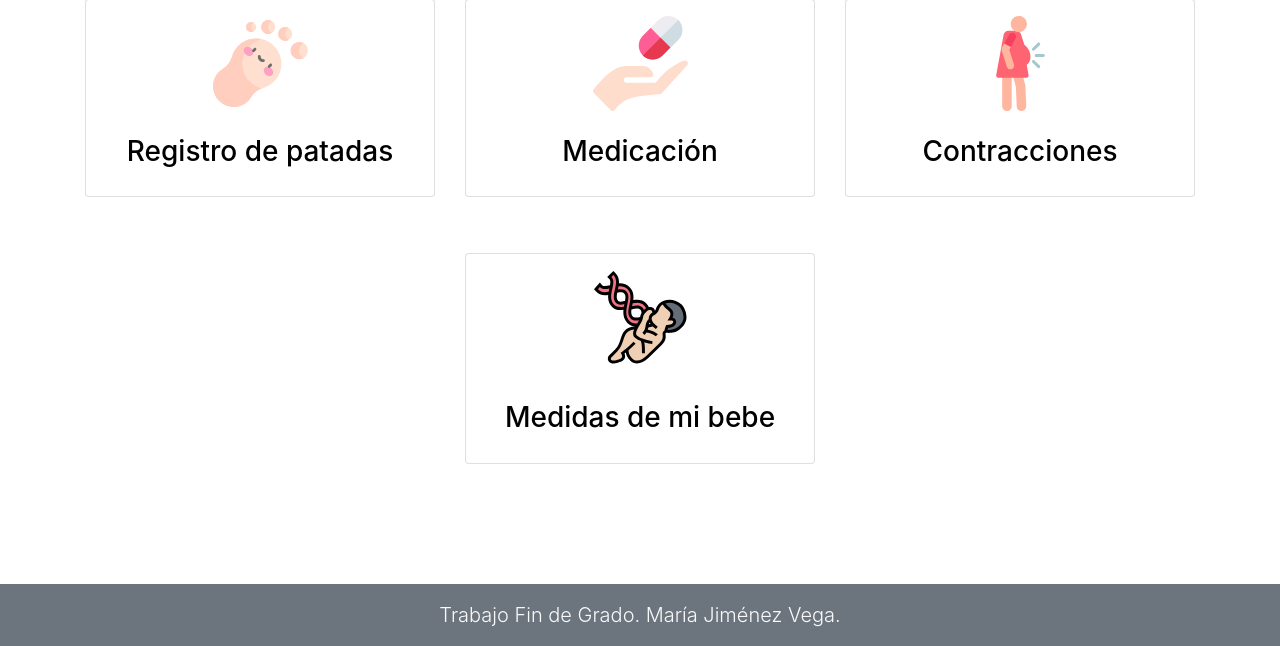
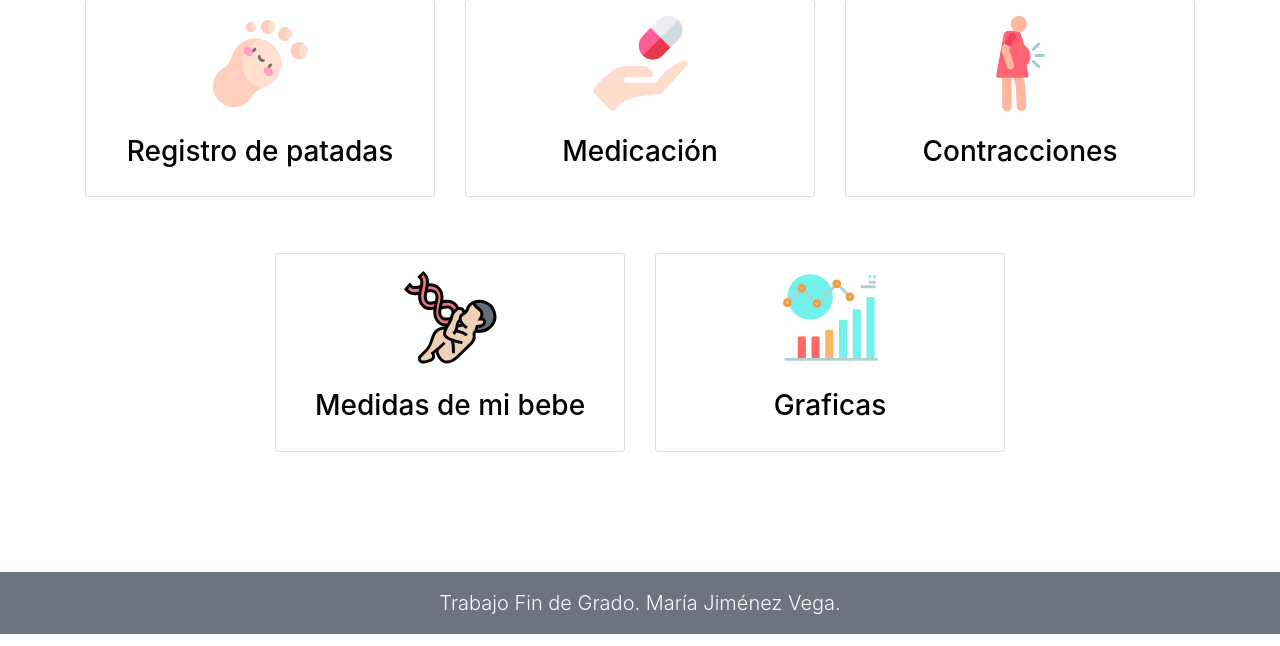
Before and after one commit to marjimveg1/tfgmaria, a Django app: page /miDiario/ in a window 1280 px wide. Shown: the part 481-1127 px from the top of the page. Run offline with Django 3.2, Linux system fonts and the light colour scheme; the visitor is signed in with stand-in values (Sample User, id 1); some libraries are stand-ins or nearby versions; some web fonts are replaced.

Commit message:
tarjeta graficas

```diff
--- a/Universidad/Universidad/Apps/Gestion/templates/diarioSeguimiento/diarioSeguimiento.html
+++ b/Universidad/Universidad/Apps/Gestion/templates/diarioSeguimiento/diarioSeguimiento.html
@@ -84,18 +84,31 @@
                </div>
           </div>
 
-
-
-         <div class="col-12 offset-lg-4 col-sm-6 col-md-6 col-lg-4 text-center mb-4">
+             <div class="col-12 offset-lg-2 col-sm-6 col-md-6 col-lg-4 text-center mb-4">
                <div class="card my-3">
                    <div class="mt-3">
                          <img src="../../static/icon/medidas.svg" alt="Medidas" class="icono" align="center">
                    </div>
                    <div class="card-body">
-                       <a href="/inicioMedida/" class="enlacesDiario pt-1"> <h3 class="pt-1"><h3 class="pt-1">Medidas de mi bebe</h3></a>
+                       <a href="/inicioMedida/" class="enlacesDiario pt-1">  <h3 class="pt-1">Medidas de mi bebe</h3></a>
                     </div>
                </div>
           </div>
+
+
+
+         <div class="col-12 col-sm-6 col-md-6 col-lg-4 text-center mb-4">
+               <div class="card my-3">
+                   <div class="mt-3">
+                         <img src="../../static/icon/grafica.svg" alt="Graficas" class="icono" align="center">
+                   </div>
+                   <div class="card-body">
+                       <a href="/graficas/" class="enlacesDiario pt-1">  <h3 class="pt-1">Graficas</h3></a>
+                    </div>
+               </div>
+          </div>
+
+
 
 
 
```
